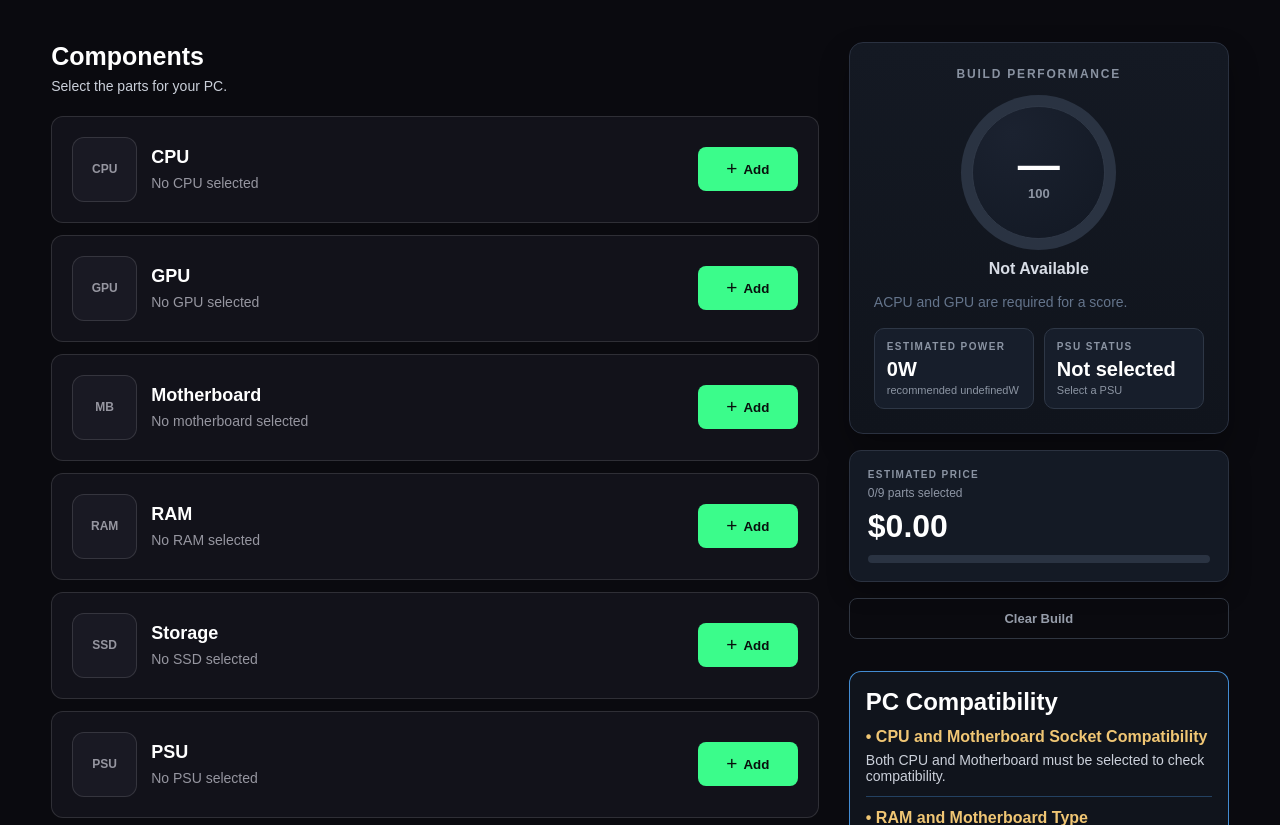
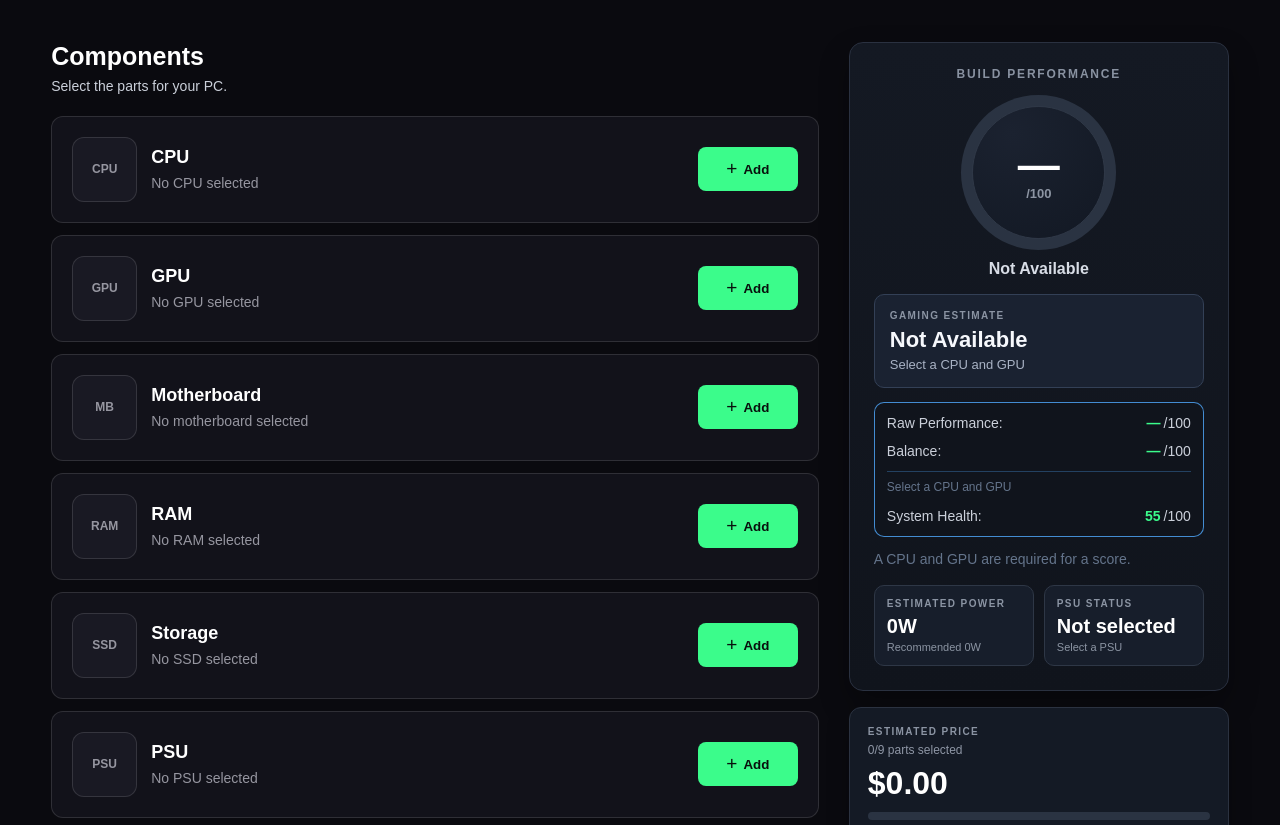
Before and after one commit to Arush2008/PC-Info-guide, a Flask app: page /PC_builder in a window 1280 px wide. Shown: the part 260-1085 px from the top of the page. Run offline with Flask 3, Linux system fonts and the light colour scheme.

Commit message:
tried to fix performance feature but failed commiting cuz want to start clean...

```diff
--- a/static/style.css
+++ b/static/style.css
@@ -1542,3 +1542,37 @@ body.modal_open {
     color: #64748b;
     font-size: 0.875rem;
 }
+
+.build_score_details {
+    display: grid;
+    gap: 12px;
+    margin: 14px 0;
+    padding: 12px;
+    border: 1px solid rgba(80, 170, 255, 0.8);
+    border-radius: 10px;
+    background: #10141c;
+}
+
+.build_score_details p {
+    display: flex;
+    align-items: center;
+    justify-content: space-between;
+    margin: 0;
+    color: #cbd0da;
+    font-size: 14px;
+}
+
+.build_score_details strong {
+    margin-left:auto;
+    padding-right:3px;
+    color: #3bfc8b;
+    font-size: 14px;
+}
+
+.build_score_details span {
+    padding-top: 7px;
+    border-top: 1px solid rgba(80, 170, 255, 0.3);
+    color: #64748b;
+    font-size: 12px;
+    line-height: 1.4;
+}
--- a/templates/PC_builder.html
+++ b/templates/PC_builder.html
@@ -296,10 +296,10 @@
             <div class="performance_card">
                 <p class="summary_label">Build Performance</p>
                 <div class="performance_circle_wrap">
-                    <div class="performance_circle" id="performanceCircle" style="--score:0%">
+                    <div class="performance_circle" id="performanceCircle" style="--score:0">
                         <div class="performance_circle_inner">
                             <strong id="performanceScore">0</strong>
-                            <span>100</span>
+                            <span>/100</span>
                         </div>
                     </div>
                 </div>
@@ -308,8 +308,35 @@
                     Select a CPU and GPU
                 </p>
 
+                <div class="gaming_estimate_box">
+                    <p class="stat_label">Gaming Estimate</p>
+                    <strong id="gamingResolution">Not Available</strong>
+                    <span id="gamingFps">Select a CPU and GPU</span>
+                </div>
+
+                <div class="build_score_details">
+                    <p>
+                        Raw Performance:
+                        <strong id="rawPerformanceScore">—</strong>/100
+                    </p>
+
+                    <p>
+                        Balance:
+                        <strong id="balanceScore">—</strong>/100
+                    </p>
+
+                    <span id="balanceMessage">
+                        Select a CPU and GPU
+                    </span>
+
+                    <p>
+                        System Health:
+                        <strong id="systemHealthScore">—</strong>/100
+                    </p>
+                </div>
+
                 <p class="performance_hint" id="performanceHint">
-                    ACPU and GPU are required for a score.
+                    A CPU and GPU are required for a score.
                 </p>
 
                 <div class="stats_row">
@@ -395,6 +422,12 @@ const powerUsage = document.getElementById("powerUsage");
 const recommendedPower = document.getElementById("recommendedPower");
 const psuStatus = document.getElementById("psuStatus");
 const psuWattage = document.getElementById("psuWattage");
+const rawPerformanceScore = document.getElementById("rawPerformanceScore");
+const balanceScore = document.getElementById("balanceScore");
+const balanceMessage = document.getElementById("balanceMessage");
+const systemHealthScore = document.getElementById("systemHealthScore");
+const gamingResolution = document.getElementById("gamingResolution");
+const gamingFps = document.getElementById("gamingFps");
 
 let activeButton = null;
 
@@ -521,6 +554,12 @@ async function updatePerformance() {
         return;
     }
     const data = await response.json();
+    rawPerformanceScore.textContent = data.raw_score ?? "—";
+    balanceScore.textContent = data.balance_score ?? "—";
+    balanceMessage.textContent = data.balance_message ?? "Select a CPU and GPU";
+    systemHealthScore.textContent = data.system_health_score ?? "—";
+    gamingResolution.textContent = data.gaming_resolution ?? "Not Available";
+    gamingFps.textContent = data.gaming_fps ?? "Select a CPU and GPU";
     if (data.performance_score === null) {
         performanceScore.textContent = "—";
         performanceRating.textContent = "Not Available";
@@ -536,7 +575,7 @@ async function updatePerformance() {
 
     powerUsage.textContent = `${data.total_power}W`;
     recommendedPower.textContent =
-        `recommended ${data.recommended_power}W`;
+        `Recommended ${data.recommended_wattage}W`;
 
     if (data.psu_wattage == null) {
         psuStatus.textContent = "Not selected";
--- a/views.py
+++ b/views.py
@@ -42,18 +42,18 @@ def get_power_usage(item):
         return 0
 
 
-def calculate_performance_score(cpu, gpu, ram):
-    if not cpu or not gpu:
-        return None
-    gpu_score = gpu.performance_score or 0
-    cpu_score = cpu.performance_score or 0
-    ram_score = ram.performance_score if ram else 70
-    overall_score = (
-        gpu_score * 0.55
-        + cpu_score * 0.35
-        + ram_score * 0.10
-    )
-    return min(round(overall_score), 100)
+def get_numeric_value(value):
+    if value is None:
+        return 0
+    match = re.search(r"(\d+)", str(value))
+    return float(match.group(1)) if match else 0
+
+
+def normalize_score(score, maximum):
+    if score is None:
+        return 0
+
+    return min(round(score / maximum * 100), 100)
 
 
 def get_score_rating(score):
@@ -67,22 +67,189 @@ def get_score_rating(score):
         return "Good"
     if score >= 60:
         return "Average"
+
+    return "Low"
+
+
+def calculate_raw_performance(cpu, gpu, ram, storage):
+    if not cpu or not gpu:
+        return None
+
+    cpu_score = normalize_score(cpu.performance_score, 100)
+    gpu_score = normalize_score(gpu.performance_score, 150)
+
+    if ram:
+        ram_capacity = get_numeric_value(ram.capacity)
+        ram_speed = get_numeric_value(ram.speed)
+        ram_capacity_score = min(ram_capacity / 32 * 100, 100)
+        ram_speed_score = min(ram_speed / 6000 * 100, 100)
+        ram_score = ram_capacity_score * 0.6 + ram_speed_score * 0.4
     else:
-        return "Low"
+        ram_score = 40
+
+    if storage:
+        storage_speed = get_numeric_value(storage.speed)
+        storage_score = min(storage_speed / 7000 * 100, 100)
+    else:
+        storage_score = 20
+
+    raw_score = (
+        gpu_score * 0.50
+        + cpu_score * 0.30
+        + ram_score * 0.10
+        + storage_score * 0.10
+    )
+
+    return round(raw_score)
+
+
+def calculate_balance_score(cpu, gpu, ram):
+    if not cpu or not gpu:
+        return None, "Select a CPU and GPU"
+
+    cpu_score = normalize_score(cpu.performance_score, 100)
+    gpu_score = normalize_score(gpu.performance_score, 150)
+
+    cpu_gpu_difference = abs(cpu_score - gpu_score)
+    cpu_gpu_balance = max(0, 100 - cpu_gpu_difference * 1.4)
+
+    if not ram:
+        ram_balance = 40
+    elif ram.capacity >= 32:
+        ram_balance = 100
+    elif ram.capacity >= 16:
+        ram_balance = 85
+    else:
+        ram_balance = 55
+
+    balance_score = round(
+        cpu_gpu_balance * 0.85
+        + ram_balance * 0.15
+    )
+
+    if balance_score >= 85:
+        message = "Very well balanced"
+    elif balance_score >= 70:
+        message = "Good CPU and GPU match"
+    elif balance_score >= 50:
+        message = "Possible CPU or GPU bottleneck"
+    else:
+        message = "Major CPU and GPU imbalance"
+
+    return balance_score, message
+
+
+def get_recommended_psu(total_power, gpu_power):
+    if total_power == 0:
+        return 0
+
+    headroom = 1.35 if gpu_power >= 350 else 1.25
+    required_power = total_power * headroom
+
+    standard_sizes = [450, 550, 650, 750, 850, 1000, 1200, 1600]
+
+    for size in standard_sizes:
+        if size >= required_power:
+            return size
+
+    return 1600
+
+
+def calculate_system_health(
+    build,
+    cpu,
+    cooler,
+    psu,
+    recommended_wattage,
+    checks,
+):
+    score = 100
+
+    if not psu:
+        score -= 25
+    elif psu.wattage < recommended_wattage:
+        score -= 35
+
+    if cpu and not cooler:
+        score -= 15
+    elif cpu and cooler:
+        cooling_capacity = _extract_number(cooler.cooling_capacity)
+
+        if cooling_capacity and cooling_capacity < cpu.power_usage:
+            score -= 20
+
+    incompatible_checks = [
+        check for check in checks
+        if check["compatible"] is False
+        and check["name"] != "PSU Wattage"
+    ]
+
+    score -= len(incompatible_checks) * 20
+
+    required_parts = (
+        "cpu",
+        "gpu",
+        "motherboard",
+        "ram",
+        "storage",
+        "psu",
+        "cooler",
+        "case",
+    )
+
+    missing_parts = sum(
+        1 for part in required_parts
+        if not build.get(part)
+    )
+
+    score -= min(missing_parts * 4, 20)
+
+    return max(score, 0)
+
+
+def get_gaming_estimate(score):
+    if score is None:
+        return "Not Available", "Select a CPU and GPU"
+
+    if score >= 90:
+        return "4K High / Ultra", "80–140 FPS"
+    if score >= 75:
+        return "1440p High / Ultra", "70–120 FPS"
+    if score >= 60:
+        return "1440p Medium / High", "60–90 FPS"
+    if score >= 45:
+        return "1080p High", "60–100 FPS"
+
+    return "1080p Medium", "40–70 FPS"
 
 
 def get_build_performance():
     build = session.get("build", {})
-    cpu = db.session.get(CPU, build.get("cpu")) if build.get("cpu") else None
-    gpu = db.session.get(GPU, build.get("gpu")) if build.get("gpu") else None
-    ram = db.session.get(RAM, build.get("ram")) if build.get("ram") else None
-    psu = db.session.get(PSU, build.get("psu")) if build.get("psu") else None
-    performance_score = calculate_performance_score(cpu, gpu, ram)
-    if performance_score is not None:
-        performance_score = min(performance_score, 100)
+
+    cpu = db.session.get(CPU, build["cpu"]) if build.get("cpu") else None
+    gpu = db.session.get(GPU, build["gpu"]) if build.get("gpu") else None
+    ram = db.session.get(RAM, build["ram"]) if build.get("ram") else None
+
+    storage = (
+        db.session.get(Storage, build["storage"])
+        if build.get("storage") else None
+    )
+
+    cooler = (
+        db.session.get(Cooler, build["cooler"])
+        if build.get("cooler") else None
+    )
+
+    psu = db.session.get(PSU, build["psu"]) if build.get("psu") else None
 
     power_component_types = (
-        "cpu", "gpu", "motherboard", "ram", "storage", "cooler", "fan"
+        "cpu",
+        "gpu",
+        "motherboard",
+        "ram",
+        "storage",
+        "cooler",
+        "fan",
     )
 
     total_power = 0
@@ -96,18 +263,65 @@ def get_build_performance():
 
             if item:
                 total_power += get_power_usage(item)
-    recommended_wattage = round(total_power * 1.2)
-    psu_sufficient = (
-        psu.wattage >= recommended_wattage
-        if psu else None
+
+    gpu_power = get_power_usage(gpu) if gpu else 0
+
+    recommended_wattage = get_recommended_psu(
+        total_power,
+        gpu_power,
     )
+
+    checks = check_compatibility(build)
+
+    raw_score = calculate_raw_performance(
+        cpu,
+        gpu,
+        ram,
+        storage,
+    )
+
+    balance_score, balance_message = calculate_balance_score(
+        cpu,
+        gpu,
+        ram,
+    )
+
+    system_health_score = calculate_system_health(
+        build,
+        cpu,
+        cooler,
+        psu,
+        recommended_wattage,
+        checks,
+    )
+
+    if raw_score is None or balance_score is None:
+        final_score = None
+    else:
+        final_score = round(
+            raw_score * 0.50
+            + balance_score * 0.30
+            + system_health_score * 0.20
+        )
+
+    gaming_resolution, gaming_fps = get_gaming_estimate(final_score)
+
     return {
-        "performance_score": performance_score,
-        "performance_rating": get_score_rating(performance_score),
+        "performance_score": final_score,
+        "performance_rating": get_score_rating(final_score),
+        "raw_score": raw_score,
+        "balance_score": balance_score,
+        "balance_message": balance_message,
+        "system_health_score": system_health_score,
+        "gaming_resolution": gaming_resolution,
+        "gaming_fps": gaming_fps,
         "total_power": total_power,
         "recommended_wattage": recommended_wattage,
         "psu_wattage": psu.wattage if psu else None,
-        "psu_sufficient": psu_sufficient,
+        "psu_sufficient": (
+            psu.wattage >= recommended_wattage
+            if psu else None
+        ),
     }
 
 
```
